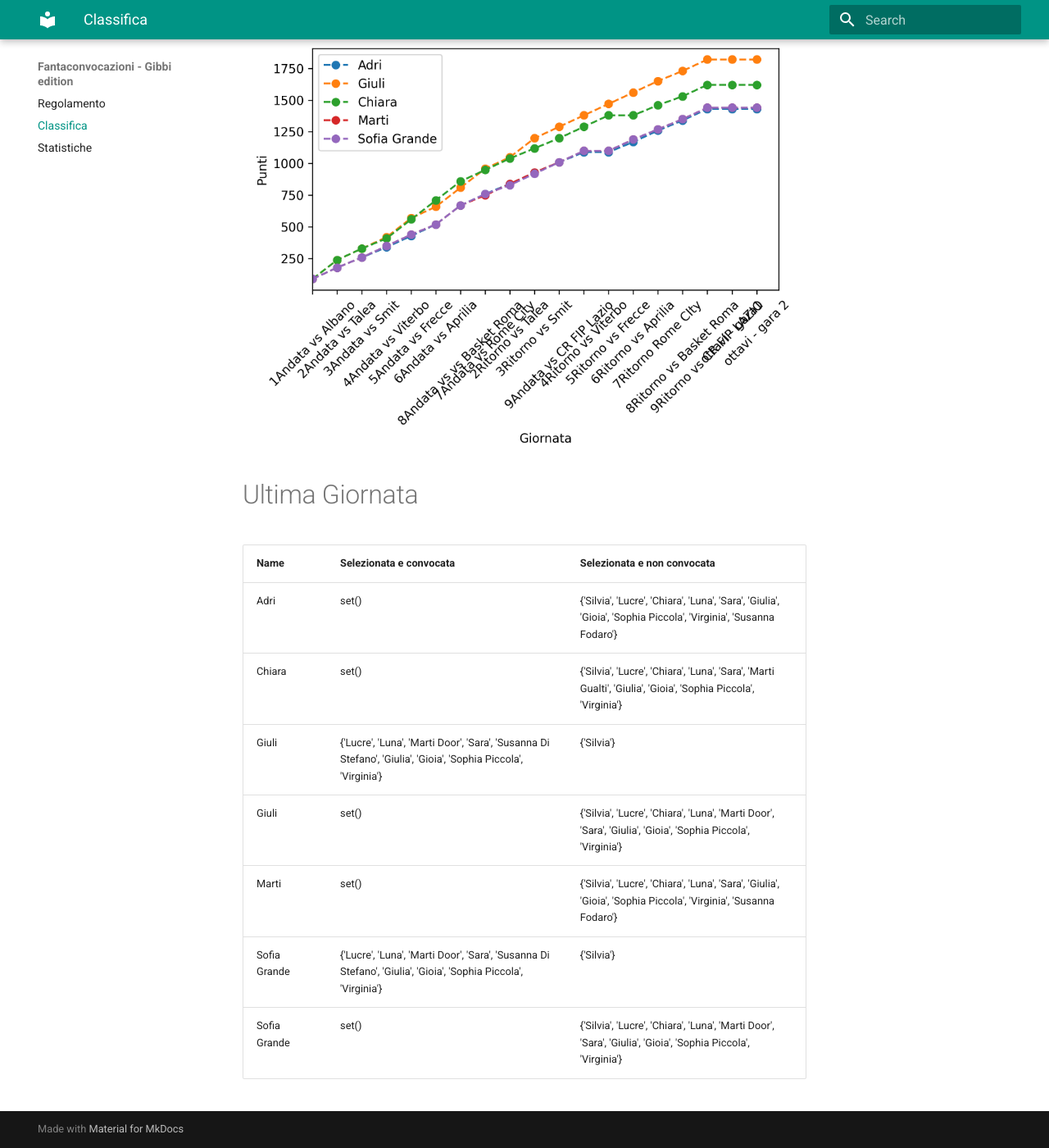
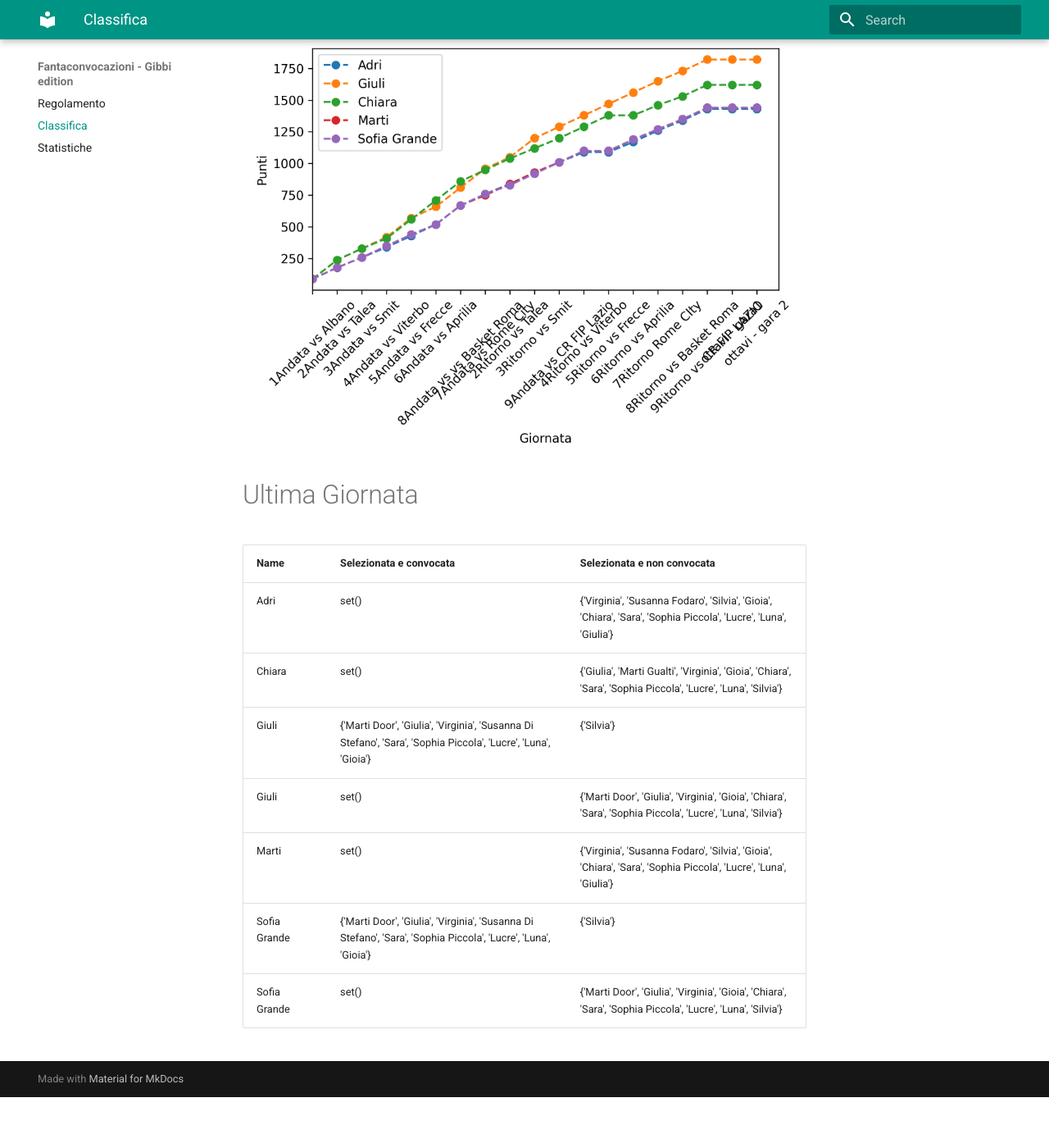
Before and after one commit to martinig94/fantagibbi, an MkDocs documentation site: the page built from docs/Classifica.md, in a window 1280 px wide and 1400 px high, scrolled down 565 px. Shown: the whole window at 82% size. Built offline with MkDocs 1.6.1 and Material for MkDocs 9.7.7, drawn with Linux system fonts in a browser that asks for light colours; after the commit the page ends 1903 px from its top, so only the background shows below that.

Commit message:
Auto-update from main.py

```diff
--- a/docs/Classifica.md
+++ b/docs/Classifica.md
@@ -18,11 +18,11 @@
 <!-- START_TABLE CORRECT -->
 | Name         | Selezionata e convocata                                                                                        | Selezionata e non convocata                                                                                      |
 |:-------------|:---------------------------------------------------------------------------------------------------------------|:-----------------------------------------------------------------------------------------------------------------|
-| Adri         | set()                                                                                                          | {'Silvia', 'Lucre', 'Chiara', 'Luna', 'Sara', 'Giulia', 'Gioia', 'Sophia Piccola', 'Virginia', 'Susanna Fodaro'} |
-| Chiara       | set()                                                                                                          | {'Silvia', 'Lucre', 'Chiara', 'Luna', 'Sara', 'Marti Gualti', 'Giulia', 'Gioia', 'Sophia Piccola', 'Virginia'}   |
-| Giuli        | {'Lucre', 'Luna', 'Marti Door', 'Sara', 'Susanna Di Stefano', 'Giulia', 'Gioia', 'Sophia Piccola', 'Virginia'} | {'Silvia'}                                                                                                       |
-| Giuli        | set()                                                                                                          | {'Silvia', 'Lucre', 'Chiara', 'Luna', 'Marti Door', 'Sara', 'Giulia', 'Gioia', 'Sophia Piccola', 'Virginia'}     |
-| Marti        | set()                                                                                                          | {'Silvia', 'Lucre', 'Chiara', 'Luna', 'Sara', 'Giulia', 'Gioia', 'Sophia Piccola', 'Virginia', 'Susanna Fodaro'} |
-| Sofia Grande | {'Lucre', 'Luna', 'Marti Door', 'Sara', 'Susanna Di Stefano', 'Giulia', 'Gioia', 'Sophia Piccola', 'Virginia'} | {'Silvia'}                                                                                                       |
-| Sofia Grande | set()                                                                                                          | {'Silvia', 'Lucre', 'Chiara', 'Luna', 'Marti Door', 'Sara', 'Giulia', 'Gioia', 'Sophia Piccola', 'Virginia'}     |
+| Adri         | set()                                                                                                          | {'Virginia', 'Susanna Fodaro', 'Silvia', 'Gioia', 'Chiara', 'Sara', 'Sophia Piccola', 'Lucre', 'Luna', 'Giulia'} |
+| Chiara       | set()                                                                                                          | {'Giulia', 'Marti Gualti', 'Virginia', 'Gioia', 'Chiara', 'Sara', 'Sophia Piccola', 'Lucre', 'Luna', 'Silvia'}   |
+| Giuli        | {'Marti Door', 'Giulia', 'Virginia', 'Susanna Di Stefano', 'Sara', 'Sophia Piccola', 'Lucre', 'Luna', 'Gioia'} | {'Silvia'}                                                                                                       |
+| Giuli        | set()                                                                                                          | {'Marti Door', 'Giulia', 'Virginia', 'Gioia', 'Chiara', 'Sara', 'Sophia Piccola', 'Lucre', 'Luna', 'Silvia'}     |
+| Marti        | set()                                                                                                          | {'Virginia', 'Susanna Fodaro', 'Silvia', 'Gioia', 'Chiara', 'Sara', 'Sophia Piccola', 'Lucre', 'Luna', 'Giulia'} |
+| Sofia Grande | {'Marti Door', 'Giulia', 'Virginia', 'Susanna Di Stefano', 'Sara', 'Sophia Piccola', 'Lucre', 'Luna', 'Gioia'} | {'Silvia'}                                                                                                       |
+| Sofia Grande | set()                                                                                                          | {'Marti Door', 'Giulia', 'Virginia', 'Gioia', 'Chiara', 'Sara', 'Sophia Piccola', 'Lucre', 'Luna', 'Silvia'}     |
 <!-- END_TABLE CORRECT -->
```
